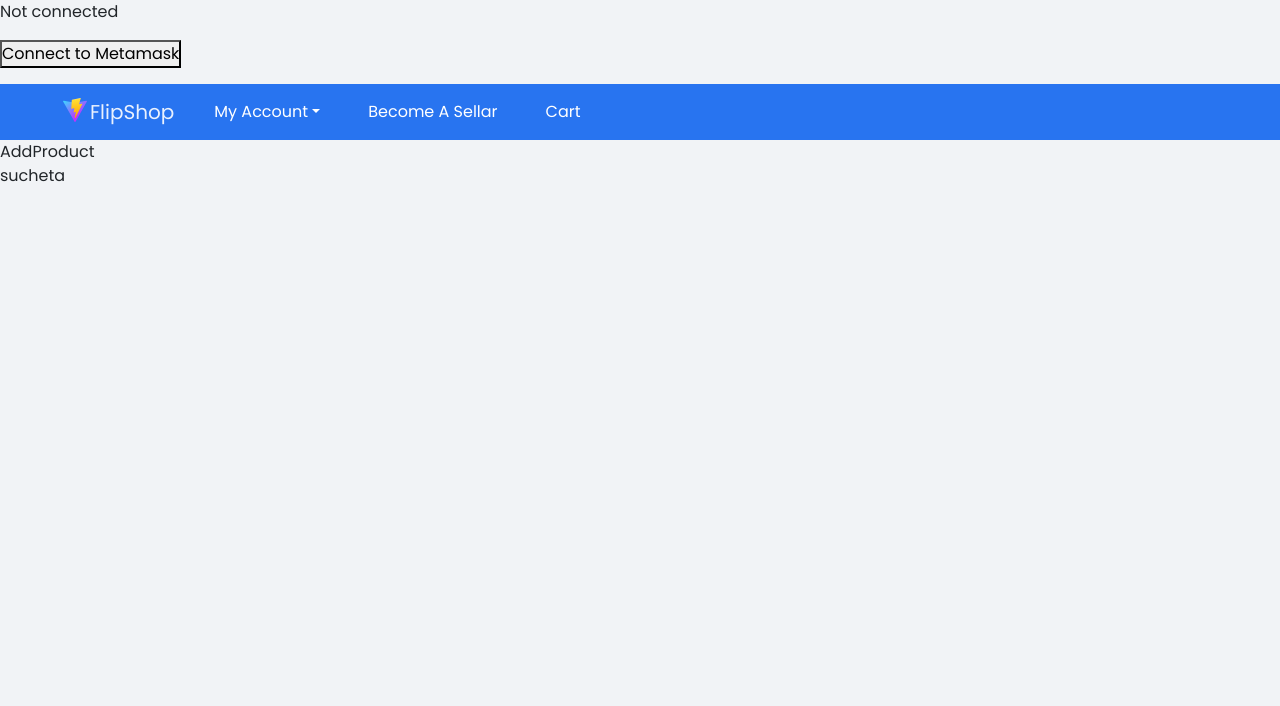
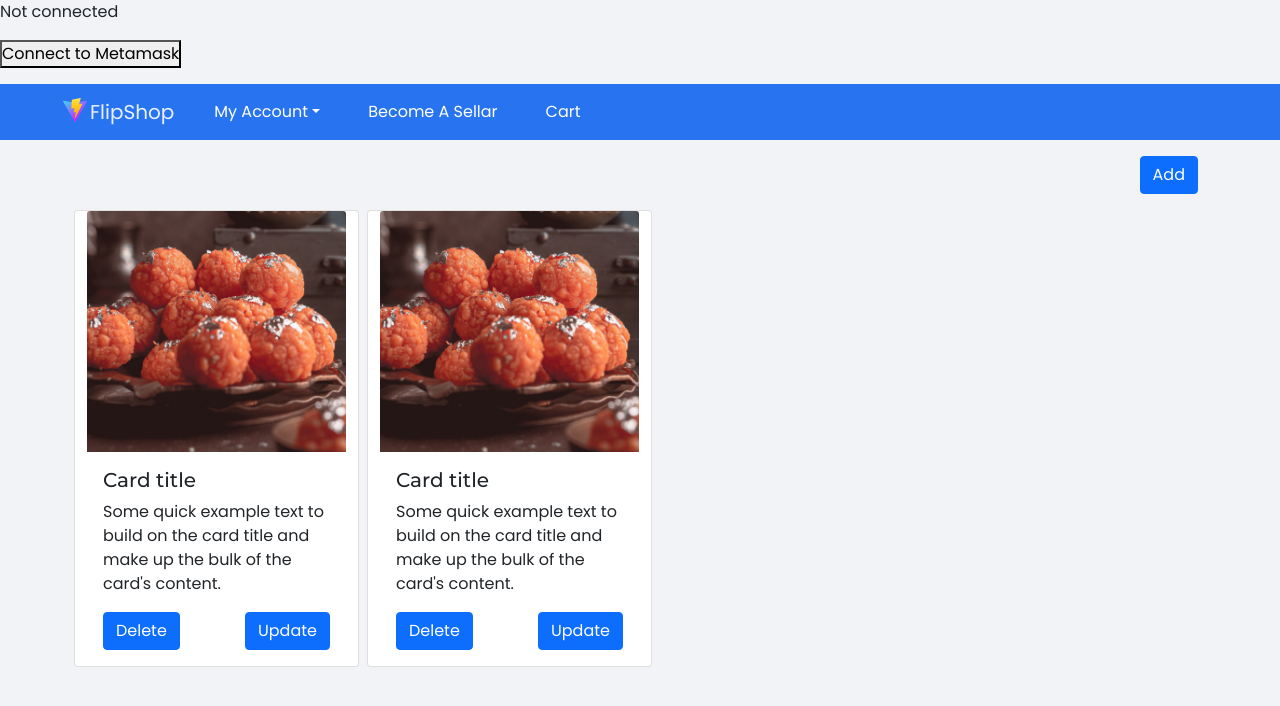
Before and after one commit to namankhare/web3-solidity-flipkart-project, a React (Vite) app in the folder client/: page /product in a window 1280 px wide. Shown: the top 706 px of the page. Built offline with nearby package versions, Linux system fonts and the light colour scheme.

Commit message:
Seller products view

```diff
--- a/client/src/core/seller/Product.jsx
+++ b/client/src/core/seller/Product.jsx
@@ -1,6 +1,5 @@
 import React from "react";
 import { AddProduct } from "../../module/products/AddProduct";
-import { DeleteProduct } from "../../module/products/DeleteProduct";
 import { ViewProduct } from "../../module/products/ViewProduct";
 import Navbar from "../../module/header/Navbar";
 import Header from "../../module/header/Header";
@@ -11,7 +10,6 @@ const Product = () => {
     <Header/>
       <Navbar/>
       <AddProduct/>
-      {/* <DeleteProduct/> */}
       <ViewProduct/>
     </>
   );
--- a/client/src/module/card/ProductCard.jsx
+++ b/client/src/module/card/ProductCard.jsx
@@ -1,10 +1,24 @@
 import React from 'react'
+import {Link} from 'react-router-dom'
+import laddoo from '../../assets/img/laddoo.jpg'
 
 const ProductCard = () => {
+
   return (
-    <div>
-      sucheta
-    </div>
+    <>
+      <div className="card col-md-3 mb-3 mx-1" style={{minWidth:"250px"}}>
+            <img src={laddoo} className="card-img-top" alt="..."/>
+            <div className="card-body">
+              <h5 className="card-title">Card title</h5>
+              <p className="card-text">Some quick example text to build on the card title and make up the bulk of the card's content.</p>
+              <div className="d-flex justify-content-between">
+              <button className='btn btn-primary'>Delete</button>
+              <button className='btn btn-primary'>Update</button>
+              </div>
+            </div>
+        </div>
+
+    </>
   )
 }
 
--- a/client/src/module/header/Navbar.jsx
+++ b/client/src/module/header/Navbar.jsx
@@ -2,6 +2,7 @@ import React from "react";
 import defaultImage from "/vite.svg";
 import userImage from "../../assets/img/user_pic.png";
 import "../../../src/style.css";
+import { Link } from "react-router-dom";
 
 const Navbar = () => {
   return (
@@ -11,7 +12,7 @@ const Navbar = () => {
         style={{ background: "#2874f0" }}
       >
         <div className="container-fluid">
-          <a className="navbar-brand" href="#">
+          <Link className="navbar-brand" to={'/'}>
             <img
               src={defaultImage}
               alt=""
@@ -20,7 +21,7 @@ const Navbar = () => {
               className="d-inline-block align-text-top"
             />
             FlipShop
-          </a>
+          </Link>
           <button
             className="navbar-toggler"
             type="button"
--- a/client/src/module/products/AddProduct.jsx
+++ b/client/src/module/products/AddProduct.jsx
@@ -2,6 +2,8 @@ import React from 'react'
 
 export const AddProduct = () => {
   return (
-    <div>AddProduct</div>
+    <div className="container my-3 d-flex justify-content-end">
+      <button className='btn btn-primary'> Add</button>
+    </div>
   )
 }
--- a/client/src/module/products/ViewProduct.jsx
+++ b/client/src/module/products/ViewProduct.jsx
@@ -3,6 +3,13 @@ import ProductCard from '../card/productCard'
 
 export const ViewProduct = () => {
   return (
-    <ProductCard/>
+    <div className="container " >
+      <div className="row " >
+        <ProductCard/>
+
+        <ProductCard/>
+
+      </div>
+    </div>
   )
 }
```
